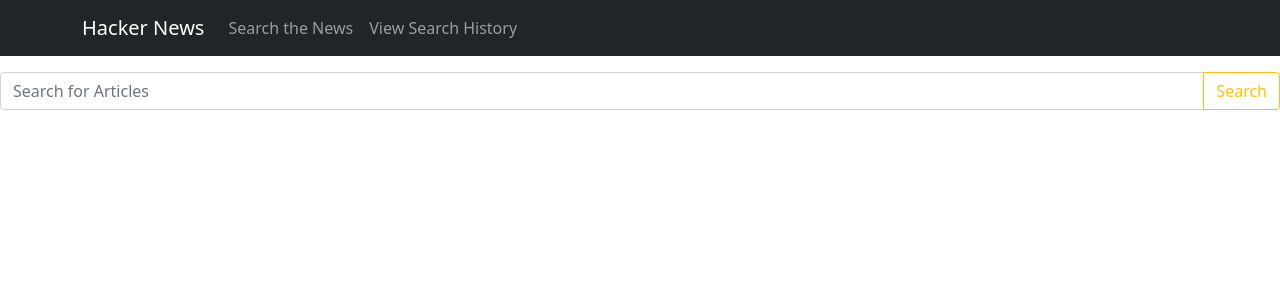
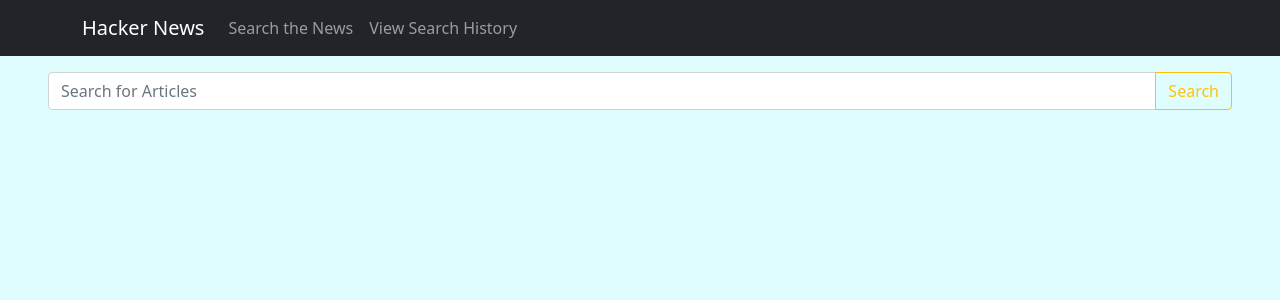
Before and after one commit to jnel-221/hackerNews, a React (Create React App) app in the folder hackernews/: page / in a window 1280 px wide. Shown: the top 300 px of the page. Built offline with nearby package versions, Linux system fonts and the light colour scheme.

Commit message:
added background color; added hook to clear input field after submit

```diff
--- a/hackernews/src/index.css
+++ b/hackernews/src/index.css
@@ -1,13 +1,3 @@
-/* body {
-  margin: 0;
-  font-family: -apple-system, BlinkMacSystemFont, 'Segoe UI', 'Roboto', 'Oxygen',
-    'Ubuntu', 'Cantarell', 'Fira Sans', 'Droid Sans', 'Helvetica Neue',
-    sans-serif;
-  -webkit-font-smoothing: antialiased;
-  -moz-osx-font-smoothing: grayscale;
+ body {
+ background-color: rgb(224, 253, 253);
 }
-
-code {
-  font-family: source-code-pro, Menlo, Monaco, Consolas, 'Courier New',
-    monospace;
-} */
--- a/hackernews/src/pages/Search.js
+++ b/hackernews/src/pages/Search.js
@@ -1,4 +1,4 @@
-import React, { useState, useRef} from "react";
+import React, { useState, useRef } from "react";
 import Headernav from "../components/HeaderNav";
 import { InputGroup, FormControl, Button } from "react-bootstrap";
 import axios from "axios";
@@ -9,6 +9,7 @@ import setStorage from "../utils/helpers/setStorage.js";
 function Search() {
   const search = useRef(null);
   const [results, setResults] = useState([]);
+  const [value, setValue] = useState("");
 
   function handleSubmit(e) {
     e.preventDefault();
@@ -30,6 +31,7 @@ function Search() {
       console.log("enter search term to get results");
     }
     setStorage(query);
+    clearState();
   }
 
   function parseResults(arr) {
@@ -45,17 +47,21 @@ function Search() {
     );
   }
 
-
+  function clearState(){
+    setValue("");
+  }
 
   return (
     <>
       <Headernav />
-      <InputGroup className="mt-3 mb-4 mx-auto" id="search-term" value={search}>
+      <InputGroup className="mt-3 mb-4 px-5" id="search-term">
         <FormControl
           placeholder="Search for Articles"
           aria-label="Search for Articles"
           aria-describedby="basic-addon2"
+          value={value}
           ref={search}
+          onChange={e => (setValue(e.target.value.trim()))}
         />
         <Button
           variant="outline-warning"
```
